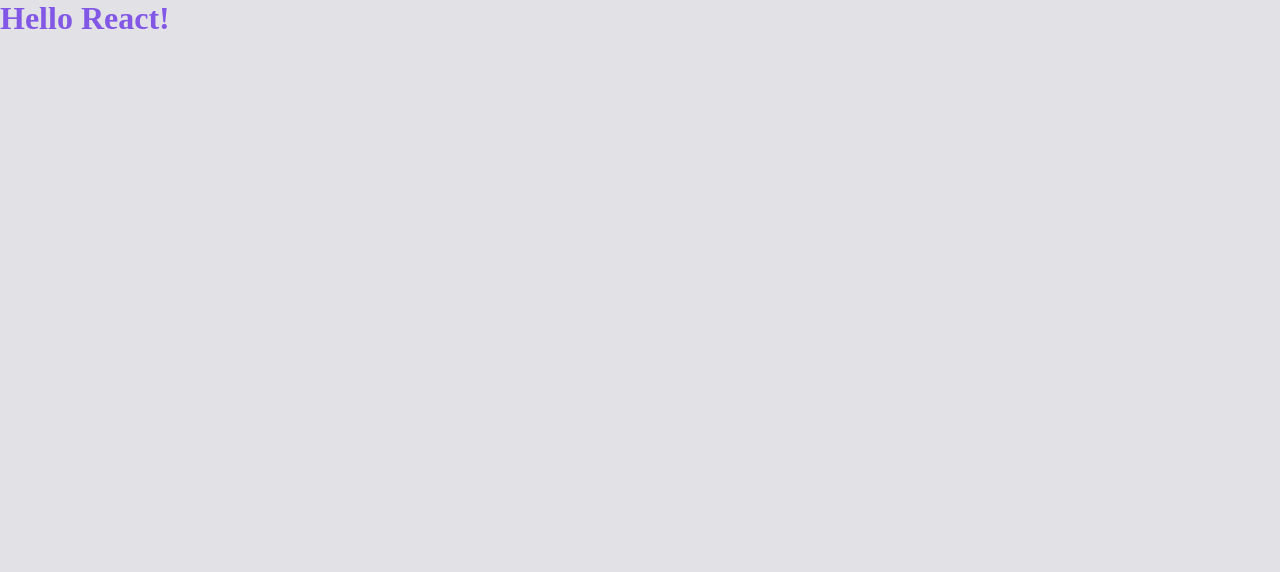
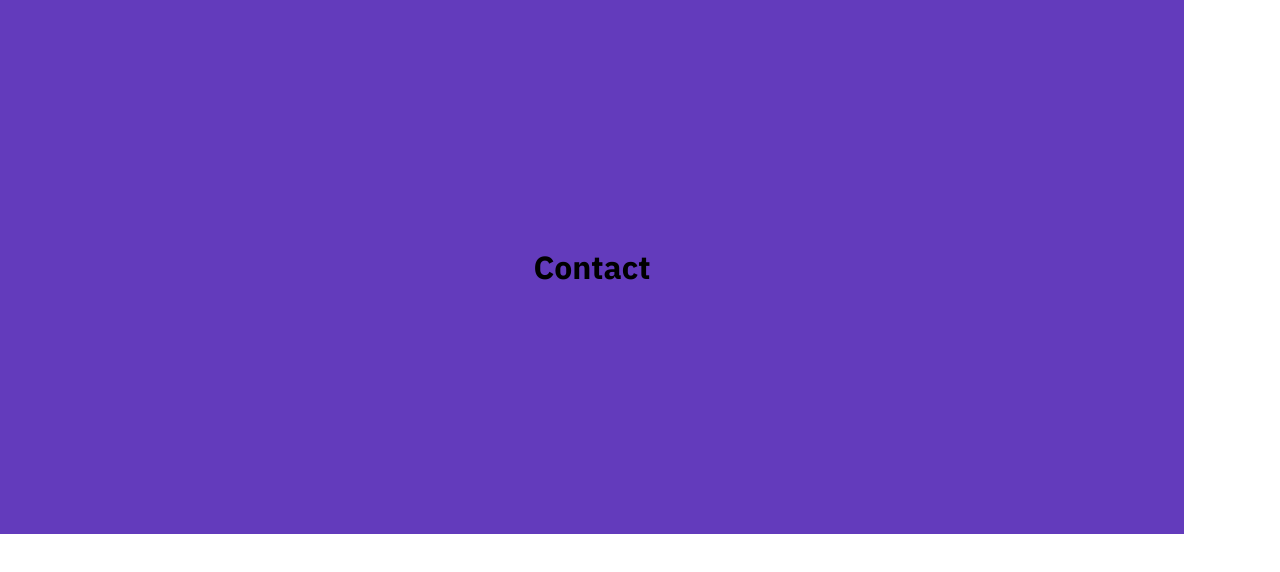
Before and after one commit to marclipe/form-company, a React app: page / in a window 1280 px wide. Shown: the top 572 px of the page. Built offline with nearby package versions, Linux system fonts and the light colour scheme.

Commit message:
Adding React Router Dom and start bulding routes.

```diff
--- a/package.json
+++ b/package.json
@@ -12,6 +12,7 @@
     "@types/styled-components": "^5.1.26",
     "react": "^18.2.0",
     "react-dom": "^18.2.0",
+    "react-router-dom": "^6.14.2",
     "styled-components": "^6.0.5"
   },
   "devDependencies": {
--- a/public/index.html
+++ b/public/index.html
@@ -2,7 +2,11 @@
 <html lang="pt-br">
 <head>
   <meta charset="UTF-8">
+  <link rel="preconnect" href="https://fonts.googleapis.com">
+  <link rel="preconnect" href="https://fonts.gstatic.com" crossorigin>
   <meta name="viewport" content="width=device-width, initial-scale=1.0">
+  <link href="https://fonts.googleapis.com/css2?family=IBM+Plex+Sans:wght@400;700&display=swap" rel="stylesheet">
+  <link rel="shortcut icon" href="form_icon.png" type="image/x-icon">
   <title>Form Multi Step</title>
 </head>
 <body>
--- a/src/App.tsx
+++ b/src/App.tsx
@@ -2,13 +2,15 @@
 import { ThemeProvider } from 'styled-components'
 import { GlobalStyle } from './styles/global'
 import { defaultTheme } from './styles/themes/default'
+import { BrowserRouter } from 'react-router-dom'
+import { Router } from './Router'
 
 export function App() {
   return (
     <ThemeProvider theme={defaultTheme}>
-      <div>
-        <h1>Hello React!</h1>
-      </div>
+      <BrowserRouter>
+        <Router />
+      </BrowserRouter>
       <GlobalStyle theme={defaultTheme} />
     </ThemeProvider>
   )
--- /dev/null
+++ b/src/Router.tsx
@@ -0,0 +1,18 @@
+import React from 'react'
+import { Routes, Route } from 'react-router-dom'
+import { DefaultLayout } from './layouts'
+import { Contact } from './pages/Contact'
+import { Project } from './pages/Project'
+import { Company } from './pages/Company'
+
+export function Router() {
+  return (
+    <Routes>
+      <Route path="/" element={<DefaultLayout />}>
+        <Route path="/" element={<Contact />}></Route>
+        <Route path="/company" element={<Company />}></Route>
+        <Route path="/project" element={<Project />}></Route>
+      </Route>
+    </Routes>
+  )
+}
--- /dev/null
+++ b/src/components/Header/Header.tsx
@@ -0,0 +1,21 @@
+import React from 'react'
+import { NavLink } from 'react-router-dom'
+import { ContainerHeader } from './styles'
+
+export function Header() {
+  return (
+    <ContainerHeader>
+      <nav>
+        <div>
+          <NavLink to={'/'} title="Contact"></NavLink>
+        </div>
+        <div>
+          <NavLink to={'/company'} title="Company"></NavLink>
+        </div>
+        <div>
+          <NavLink to={'/project'} title="Project"></NavLink>
+        </div>
+      </nav>
+    </ContainerHeader>
+  )
+}
--- /dev/null
+++ b/src/components/Header/styles.ts
@@ -0,0 +1,21 @@
+import { styled } from 'styled-components'
+import { Theme } from '../../styles/themes/default'
+
+interface HeaderStyles {
+  theme: Theme
+}
+
+export const ContainerHeader = styled.header<HeaderStyles>`
+  background-color: ${(props) => props.theme['purple-light']};
+
+  nav {
+    display: flex;
+    justify-content: center;
+    align-items: center;
+    div {
+      color: ${(props) => props.theme['gray-400']};
+      background-color: red;
+      font-size: 16px;
+    }
+  }
+`
--- /dev/null
+++ b/src/layouts/index.tsx
@@ -0,0 +1,13 @@
+import React from 'react'
+import { Outlet } from 'react-router-dom'
+import { FormContainer } from './styles'
+import { Header } from '../components/Header/Header'
+
+export function DefaultLayout() {
+  return (
+    <FormContainer>
+      <Header></Header>
+      <Outlet></Outlet>
+    </FormContainer>
+  )
+}
--- /dev/null
+++ b/src/layouts/styles.ts
@@ -0,0 +1,15 @@
+import { styled } from 'styled-components'
+import { Theme } from '../styles/themes/default'
+
+interface FormStyles {
+  theme: Theme
+}
+
+export const FormContainer = styled.div<FormStyles>`
+  max-width: 74rem;
+  padding: 246px 424px;
+  display: flex;
+  justify-content: center;
+  align-items: center;
+  background: ${(props) => props.theme['purple-mid']};
+`
--- /dev/null
+++ b/src/pages/Company/index.tsx
@@ -0,0 +1,3 @@
+export function Company() {
+  return <h1>Contact</h1>
+}
--- /dev/null
+++ b/src/pages/Contact/index.tsx
@@ -0,0 +1,5 @@
+import React from 'react'
+
+export function Contact() {
+  return <h1>Contact</h1>
+}
--- /dev/null
+++ b/src/pages/Project/index.tsx
@@ -0,0 +1,3 @@
+export function Project() {
+  return <h1>Project</h1>
+}
--- a/src/styles/global.ts
+++ b/src/styles/global.ts
@@ -13,7 +13,7 @@
  }
 
  body {
-  background-color: ${(props) => props.theme['gray-100']};
-  color: ${(props) => props.theme['purple-light']};
+  background-color: ${(props) => props.theme.white};
+  font-family: 'IBM Plex Sans', sans-serif;
  }
 `
```
Also changed, not shown: public/form_icon.png (added), 1 other file (tests, documents, lock files or other folders).
